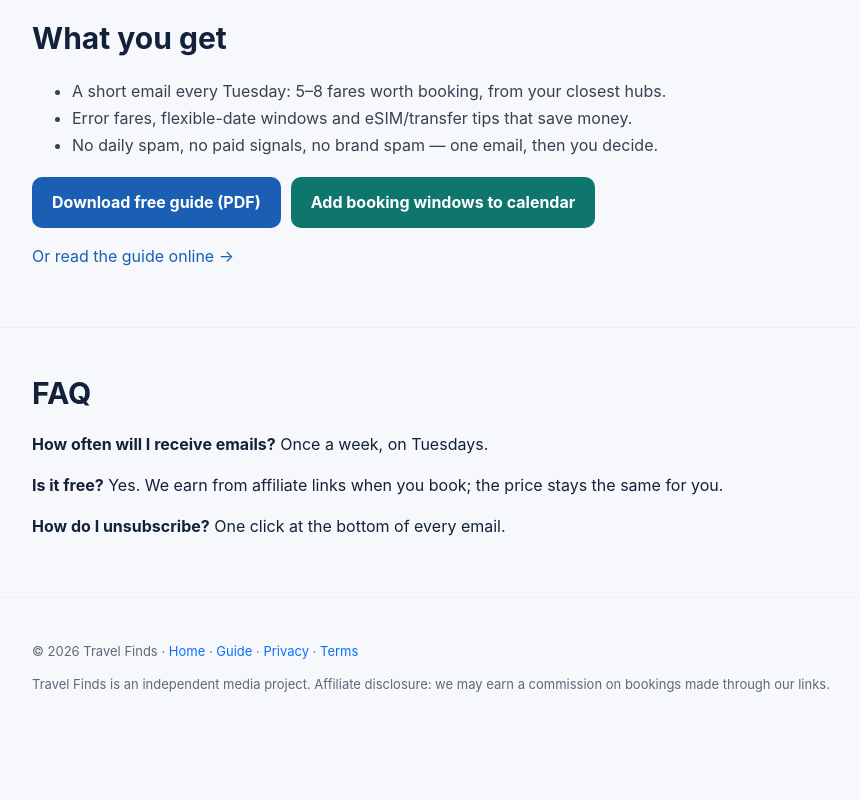
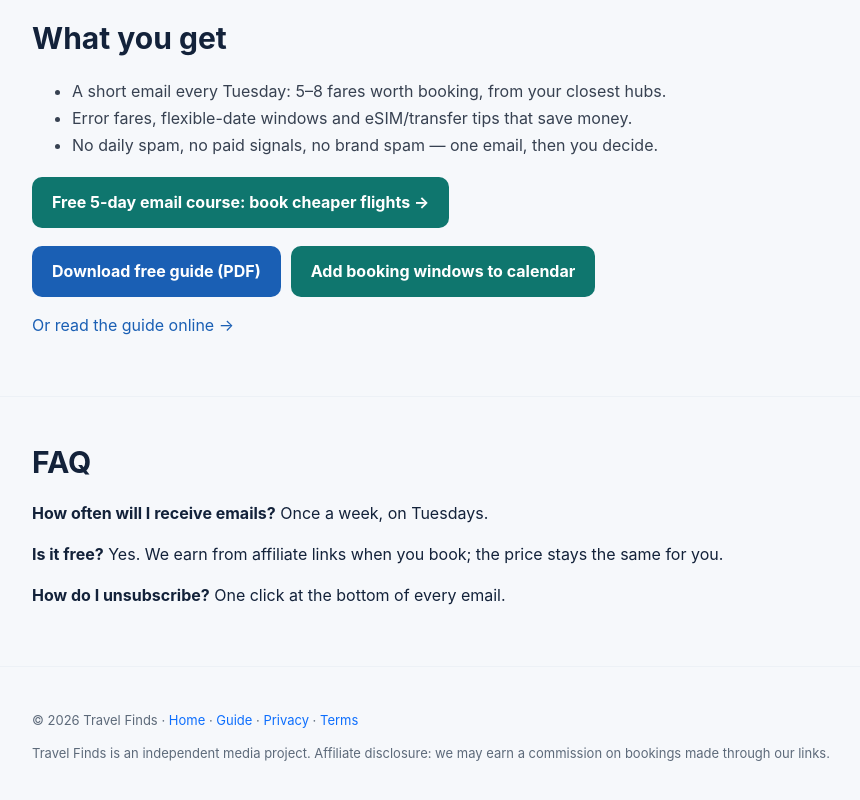
Before and after one commit to valdislavn-spec/travel-finds, a plain HTML site: page us-deals.html in a window 1280 px wide. Shown: the part 1005-1805 px from the top of the page, without its empty margins (86-946 px from the left). Before the commit the page ends 1742 px from the top, so only its background shows below. Drawn offline with Linux system fonts and the light colour scheme.

Commit message:
feat: add free email course CTA

```diff
--- a/us-deals.html
+++ b/us-deals.html
@@ -79,6 +79,7 @@
         <li>Error fares, flexible-date windows and eSIM/transfer tips that save money.</li>
         <li>No daily spam, no paid signals, no brand spam — one email, then you decide.</li>
       </ul>
+      <p style="margin-top:18px"><a class="tn-btn" style="display:inline-block;text-decoration:none;background:#0f766e" href="us-course.html">Free 5-day email course: book cheaper flights →</a></p>
       <p style="margin-top:18px;display:flex;gap:10px;flex-wrap:wrap">
         <a class="tn-btn" style="display:inline-block;text-decoration:none" href="us-guide.pdf" download>Download free guide (PDF)</a>
         <a class="tn-btn" style="display:inline-block;text-decoration:none;background:#0f766e" href="booking-windows.ics">Add booking windows to calendar</a>
```
